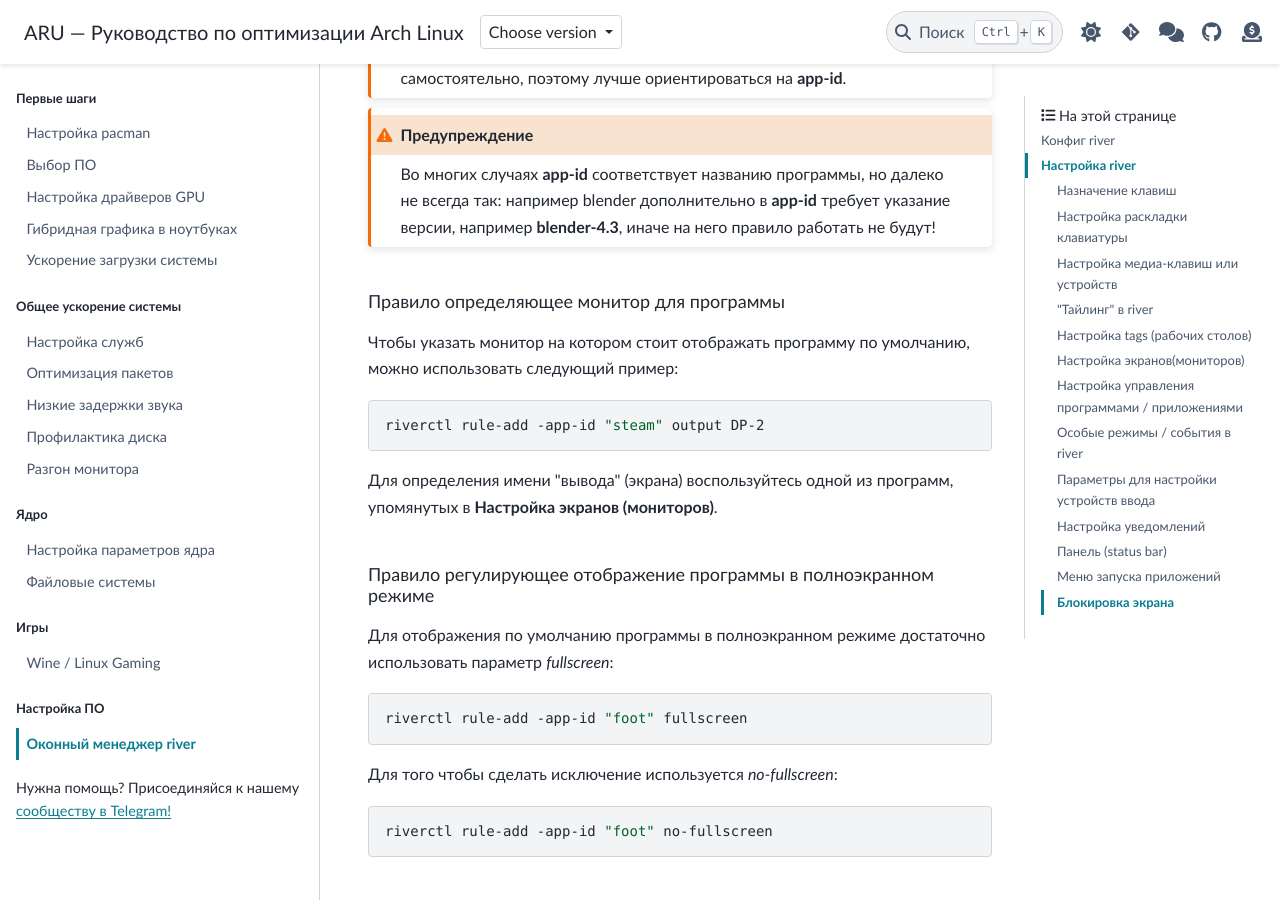
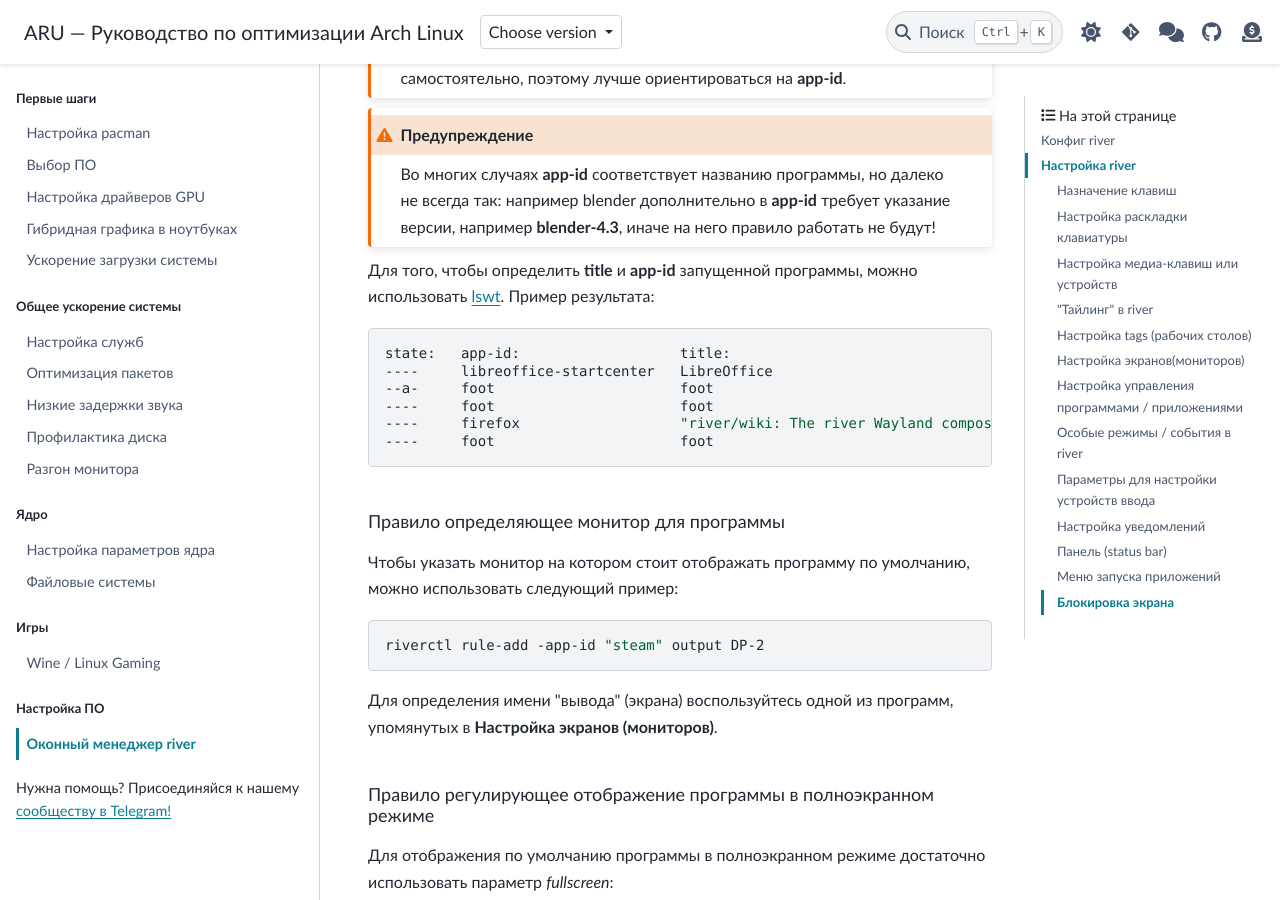
Before and after one commit to ventureoo/ARU, a Sphinx documentation site: the page built from docs/source/river-setup.rst, in a window 1280 px wide and 900 px high, scrolled down 16779 px. Built offline with Sphinx 7.4.7 and the PyData theme 0.15.4, drawn with Linux system fonts in a browser that asks for light colours.

Commit message:
how check app-id and title apps

```diff
--- a/docs/source/river-setup.rst
+++ b/docs/source/river-setup.rst
@@ -743,6 +743,16 @@ down, left* или имена выводов - *HDMI-1, DP-1 и т.п.*
    в **app-id** требует указание версии, например **blender-4.3**,
    иначе на него правило работать не будут!
 
+Для того, чтобы определить **title** и **app-id** запущенной
+программы, можно использовать `lswt <https://git.sr.ht/~leon_plickat/lswt>`__. Пример результата::
+
+  state:   app-id:                   title:
+  ----     libreoffice-startcenter   LibreOffice
+  --a-     foot                      foot
+  ----     foot                      foot
+  ----     firefox                   "river/wiki: The river Wayland compositor wiki - Codeberg.org — Mozilla Firefox"
+  ----     foot                      foot
+
 .. index:: output, river, rule-add, HDMI, DP
 .. _river_output_progs:
 
```
